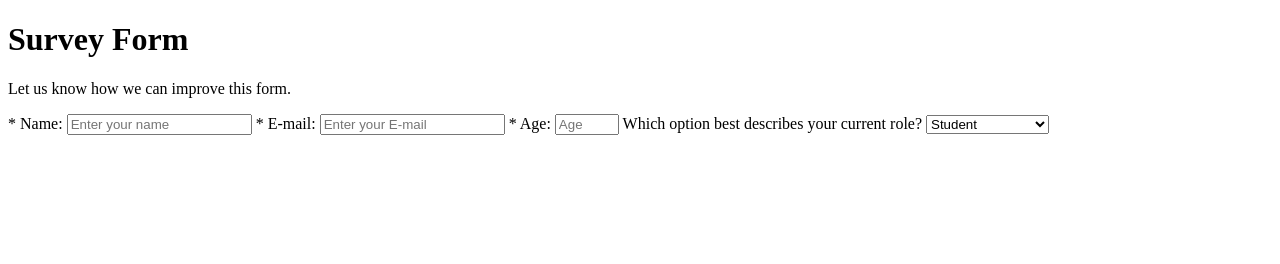
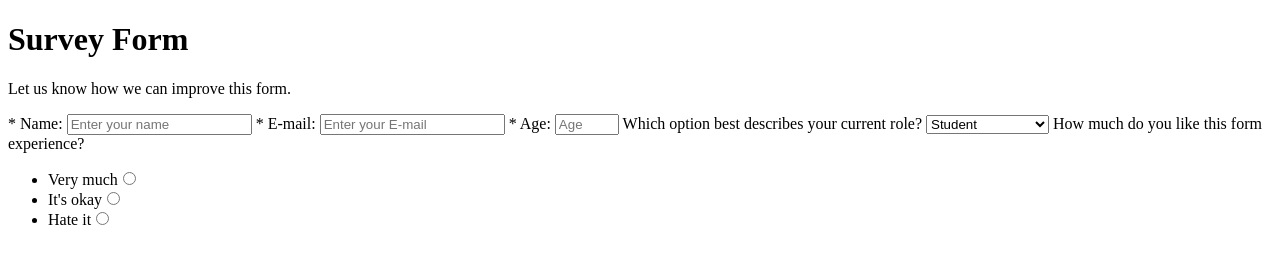
Before and after one commit to csc473s2019-webdev/hw3-p5-practice-with-html-css-forms-KLU01, a plain HTML site: page index.html in a window 1280 px wide. Drawn offline with Linux system fonts and the light colour scheme.

Commit message:
radio buttons (13)

```diff
--- a/index.html
+++ b/index.html
@@ -18,8 +18,10 @@
         input[type="email"]#email+
         label[for="age"]#number-label{* Age:}+
         input#number[type="number" min="1" max="125" placeholder="Age"]+
-        label[for="currentRole"]{Which option best describes your current role?}+
-        select#dropdown>option*6
+        label[for="currentRole"]#dropdown-label{Which option best describes your current role?}+
+        select#dropdown>option*6+
+        label[for="rating"]#rate-label{How much do you like this form experience?}+
+        ul>li*3>label>input[name="radio-buttons" type="radio" value=$]
         ... -->
   <form action="" id="survey-form">
     <label for="name" id="name-label">* Name:</label>
@@ -28,7 +30,7 @@
     <input type="email" id="email" placeholder="Enter your E-mail">
     <label for="age" id="number-label">* Age:</label>
     <input type="number" id="number" min="1" max="125" placeholder="Age">
-    <label for="currentRole">Which option best describes your current role?</label>
+    <label for="currentRole" id="dropdown-label">Which option best describes your current role?</label>
     <select name="" id="dropdown">
       <option disabled value="Select an option"></option>
       <option value="student">Student</option>
@@ -37,6 +39,12 @@
       <option value="preferNo">Prefer not to say</option>
       <option value="other">Other</option>
     </select>
+    <label for="rating" id="rate-label">How much do you like this form experience?</label>
+    <ul>
+      <li><label>Very much<input type="radio" name="radio-buttons" value="1"></label></li>
+      <li><label>It's okay<input type="radio" name="radio-buttons" value="2"></label></li>
+      <li><label>Hate it<input type="radio" name="radio-buttons" value="3"></label></li>
+    </ul>
   </form>
 </body>
 </html>
```
